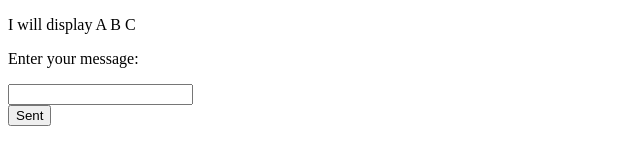
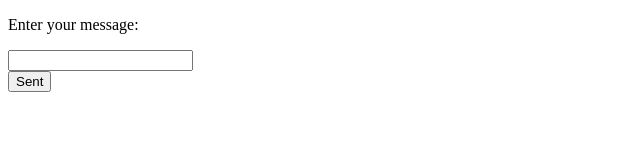
Before and after one commit to Nhatthach2703/Test_Servlet, a plain HTML site: page web/index.html in a window 1280 px wide. Shown: the whole page, without its empty margins (0-640 px from the left). Drawn offline with Linux system fonts and the light colour scheme.

Commit message:
commit 1(test_branch)

```diff
--- a/web/index.html
+++ b/web/index.html
@@ -68,7 +68,7 @@ Click nbfs://nbhost/SystemFileSystem/Templates/JSP_Servlet/Html.html to edit thi
                 </tr>
             </table>
         </form>-->
-        <p>I will display &#65; &#66; &#67;</p>
+<!--        <p>I will display &#65; &#66; &#67;</p>-->
         <!--Question 4-->
         <form action="EmojiServlet" method="post">
             <table>
```
